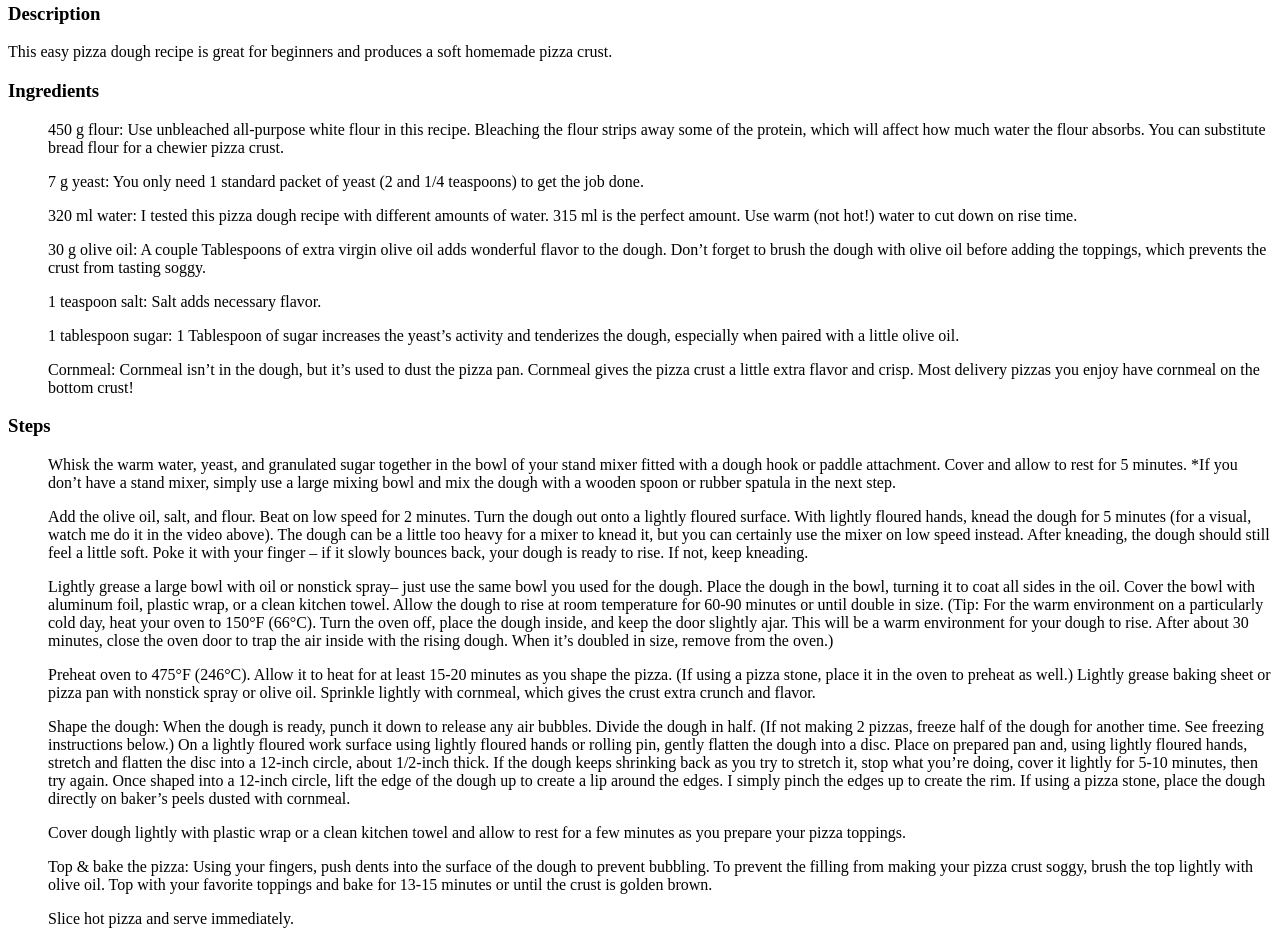
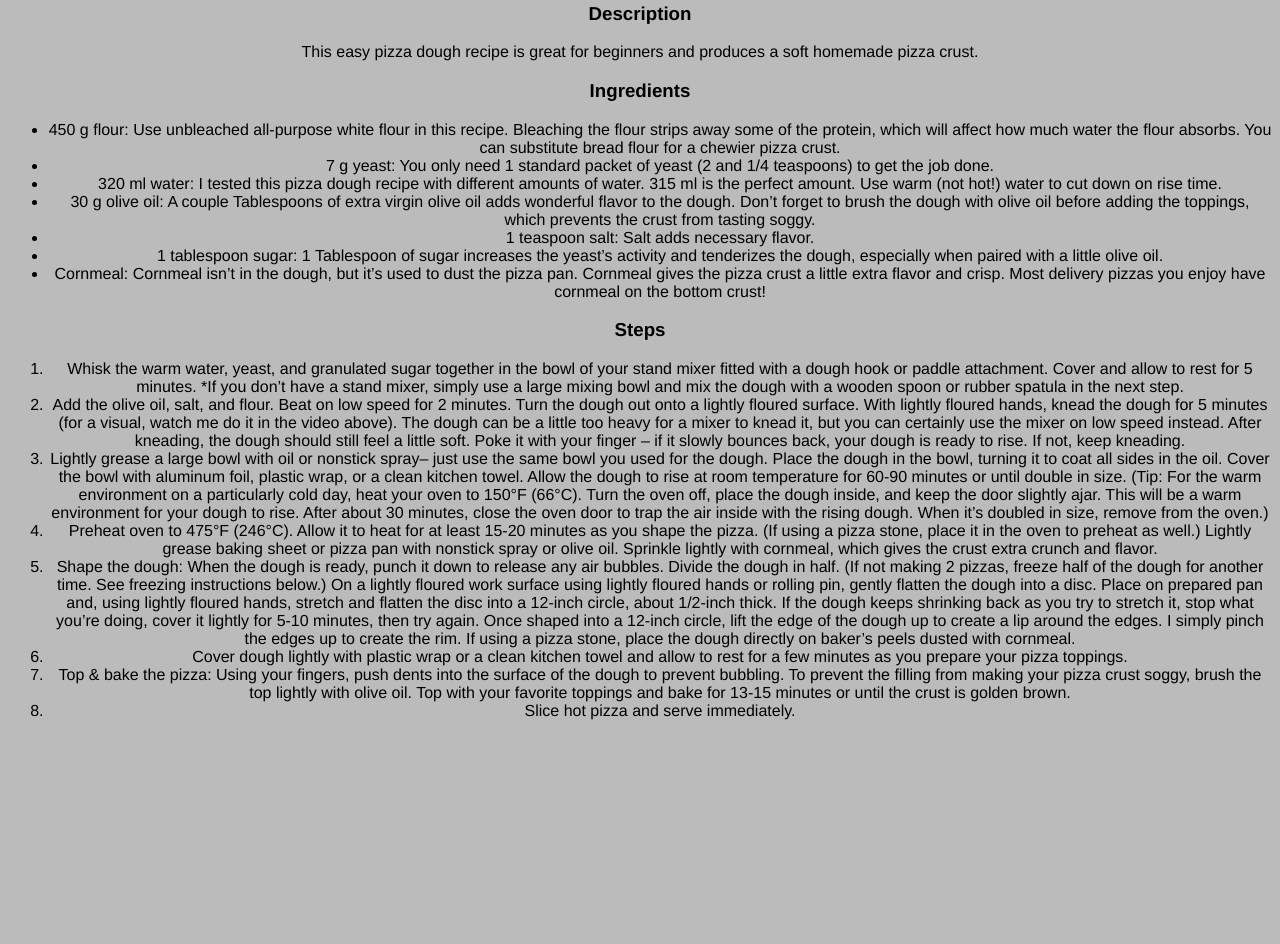
Before and after one commit to tkonzok/odin-recipes, a plain HTML site: page recipes/pizza.html in a window 1280 px wide. Shown: the part 400-1344 px from the top of the page. After the commit the page ends 1136 px from the top, so only its background shows below. Drawn offline with Linux system fonts and the light colour scheme.

Commit message:
Correct error with list items

```diff
--- a/recipes/pizza.html
+++ b/recipes/pizza.html
@@ -4,6 +4,7 @@
     <meta charset="UTF-8">
     <meta name="viewport" content="width=device-width, initial-scale=1.0">
     <title>Document</title>
+    <link rel="stylesheet" href="../style.css" />
 </head>
 <body>
     <h1>Pizza</h1>
@@ -17,37 +18,41 @@
     <h3>Ingredients</h3>
     <p>
         <ul>
+            <li>
                 450 g flour: Use unbleached all-purpose white flour in this recipe. Bleaching the flour strips away some of the protein, which will affect how much water the flour absorbs. You can substitute bread flour for a chewier pizza crust.
-        </ul>
-        <ul>
+            </li>
+            <li>
                 7 g yeast: You only need 1 standard packet of yeast (2 and 1/4 teaspoons) to get the job done.
-        </ul>
-        <ul>
+            </li>
+            <li>
                 320 ml water: I tested this pizza dough recipe with different amounts of water. 315 ml is the perfect amount. Use warm (not hot!) water to cut down on rise time.
-        </ul>
-        <ul>
+            </li>
+            <li>
                 30 g olive oil: A couple Tablespoons of extra virgin olive oil adds wonderful flavor to the dough. Don’t forget to brush the dough with olive oil before adding the toppings, which prevents the crust from tasting soggy.
-        </ul>
-        <ul>
+            </li>
+            <li>
                 1 teaspoon salt: Salt adds necessary flavor.
-        </ul>
-        <ul>
+            </li>
+            <li>
                 1 tablespoon sugar: 1 Tablespoon of sugar increases the yeast’s activity and tenderizes the dough, especially when paired with a little olive oil.
-        </ul>
-        <ul>
+            </li>
+            <li>
                 Cornmeal: Cornmeal isn’t in the dough, but it’s used to dust the pizza pan. Cornmeal gives the pizza crust a little extra flavor and crisp. Most delivery pizzas you enjoy have cornmeal on the bottom crust!
+            </li>
         </ul>
     </p>
     <h3>Steps</h3>
     <p>
-        <ol>Whisk the warm water, yeast, and granulated sugar together in the bowl of your stand mixer fitted with a dough hook or paddle attachment. Cover and allow to rest for 5 minutes. *If you don’t have a stand mixer, simply use a large mixing bowl and mix the dough with a wooden spoon or rubber spatula in the next step.</ol>
-        <ol>Add the olive oil, salt, and flour. Beat on low speed for 2 minutes. Turn the dough out onto a lightly floured surface. With lightly floured hands, knead the dough for 5 minutes (for a visual, watch me do it in the video above). The dough can be a little too heavy for a mixer to knead it, but you can certainly use the mixer on low speed instead. After kneading, the dough should still feel a little soft. Poke it with your finger – if it slowly bounces back, your dough is ready to rise. If not, keep kneading.</ol>
-        <ol>Lightly grease a large bowl with oil or nonstick spray– just use the same bowl you used for the dough. Place the dough in the bowl, turning it to coat all sides in the oil. Cover the bowl with aluminum foil, plastic wrap, or a clean kitchen towel. Allow the dough to rise at room temperature for 60-90 minutes or until double in size. (Tip: For the warm environment on a particularly cold day, heat your oven to 150°F (66°C). Turn the oven off, place the dough inside, and keep the door slightly ajar. This will be a warm environment for your dough to rise. After about 30 minutes, close the oven door to trap the air inside with the rising dough. When it’s doubled in size, remove from the oven.)</ol>
-        <ol>Preheat oven to 475°F (246°C). Allow it to heat for at least 15-20 minutes as you shape the pizza. (If using a pizza stone, place it in the oven to preheat as well.) Lightly grease baking sheet or pizza pan with nonstick spray or olive oil. Sprinkle lightly with cornmeal, which gives the crust extra crunch and flavor.</ol>
-        <ol>Shape the dough: When the dough is ready, punch it down to release any air bubbles. Divide the dough in half. (If not making 2 pizzas, freeze half of the dough for another time. See freezing instructions below.) On a lightly floured work surface using lightly floured hands or rolling pin, gently flatten the dough into a disc. Place on prepared pan and, using lightly floured hands, stretch and flatten the disc into a 12-inch circle, about 1/2-inch thick. If the dough keeps shrinking back as you try to stretch it, stop what you’re doing, cover it lightly for 5-10 minutes, then try again. Once shaped into a 12-inch circle, lift the edge of the dough up to create a lip around the edges. I simply pinch the edges up to create the rim. If using a pizza stone, place the dough directly on baker’s peels dusted with cornmeal.</ol>
-        <ol>Cover dough lightly with plastic wrap or a clean kitchen towel and allow to rest for a few minutes as you prepare your pizza toppings.</ol>
-        <ol>Top & bake the pizza: Using your fingers, push dents into the surface of the dough to prevent bubbling. To prevent the filling from making your pizza crust soggy, brush the top lightly with olive oil. Top with your favorite toppings and bake for 13-15 minutes or until the crust is golden brown.</ol>
-        <ol>Slice hot pizza and serve immediately.</ol>
+        <ol>
+            <li>Whisk the warm water, yeast, and granulated sugar together in the bowl of your stand mixer fitted with a dough hook or paddle attachment. Cover and allow to rest for 5 minutes. *If you don’t have a stand mixer, simply use a large mixing bowl and mix the dough with a wooden spoon or rubber spatula in the next step.</li>
+            <li>Add the olive oil, salt, and flour. Beat on low speed for 2 minutes. Turn the dough out onto a lightly floured surface. With lightly floured hands, knead the dough for 5 minutes (for a visual, watch me do it in the video above). The dough can be a little too heavy for a mixer to knead it, but you can certainly use the mixer on low speed instead. After kneading, the dough should still feel a little soft. Poke it with your finger – if it slowly bounces back, your dough is ready to rise. If not, keep kneading.</li>
+            <li>Lightly grease a large bowl with oil or nonstick spray– just use the same bowl you used for the dough. Place the dough in the bowl, turning it to coat all sides in the oil. Cover the bowl with aluminum foil, plastic wrap, or a clean kitchen towel. Allow the dough to rise at room temperature for 60-90 minutes or until double in size. (Tip: For the warm environment on a particularly cold day, heat your oven to 150°F (66°C). Turn the oven off, place the dough inside, and keep the door slightly ajar. This will be a warm environment for your dough to rise. After about 30 minutes, close the oven door to trap the air inside with the rising dough. When it’s doubled in size, remove from the oven.)</li>
+            <li>Preheat oven to 475°F (246°C). Allow it to heat for at least 15-20 minutes as you shape the pizza. (If using a pizza stone, place it in the oven to preheat as well.) Lightly grease baking sheet or pizza pan with nonstick spray or olive oil. Sprinkle lightly with cornmeal, which gives the crust extra crunch and flavor.</li>
+            <li>Shape the dough: When the dough is ready, punch it down to release any air bubbles. Divide the dough in half. (If not making 2 pizzas, freeze half of the dough for another time. See freezing instructions below.) On a lightly floured work surface using lightly floured hands or rolling pin, gently flatten the dough into a disc. Place on prepared pan and, using lightly floured hands, stretch and flatten the disc into a 12-inch circle, about 1/2-inch thick. If the dough keeps shrinking back as you try to stretch it, stop what you’re doing, cover it lightly for 5-10 minutes, then try again. Once shaped into a 12-inch circle, lift the edge of the dough up to create a lip around the edges. I simply pinch the edges up to create the rim. If using a pizza stone, place the dough directly on baker’s peels dusted with cornmeal.</li>
+            <li>Cover dough lightly with plastic wrap or a clean kitchen towel and allow to rest for a few minutes as you prepare your pizza toppings.</li>
+            <li>Top & bake the pizza: Using your fingers, push dents into the surface of the dough to prevent bubbling. To prevent the filling from making your pizza crust soggy, brush the top lightly with olive oil. Top with your favorite toppings and bake for 13-15 minutes or until the crust is golden brown.</li>
+            <li>Slice hot pizza and serve immediately.</li>
+        </ol>
     </p>
 </body>
 </html>
```
Also changed, not shown: index.html (+8 -3 lines), recipes/bruscetta.html (+30 -25 lines), recipes/focaccia.html (+23 -18 lines). Lines whose indentation alone changed are shown as unchanged.
